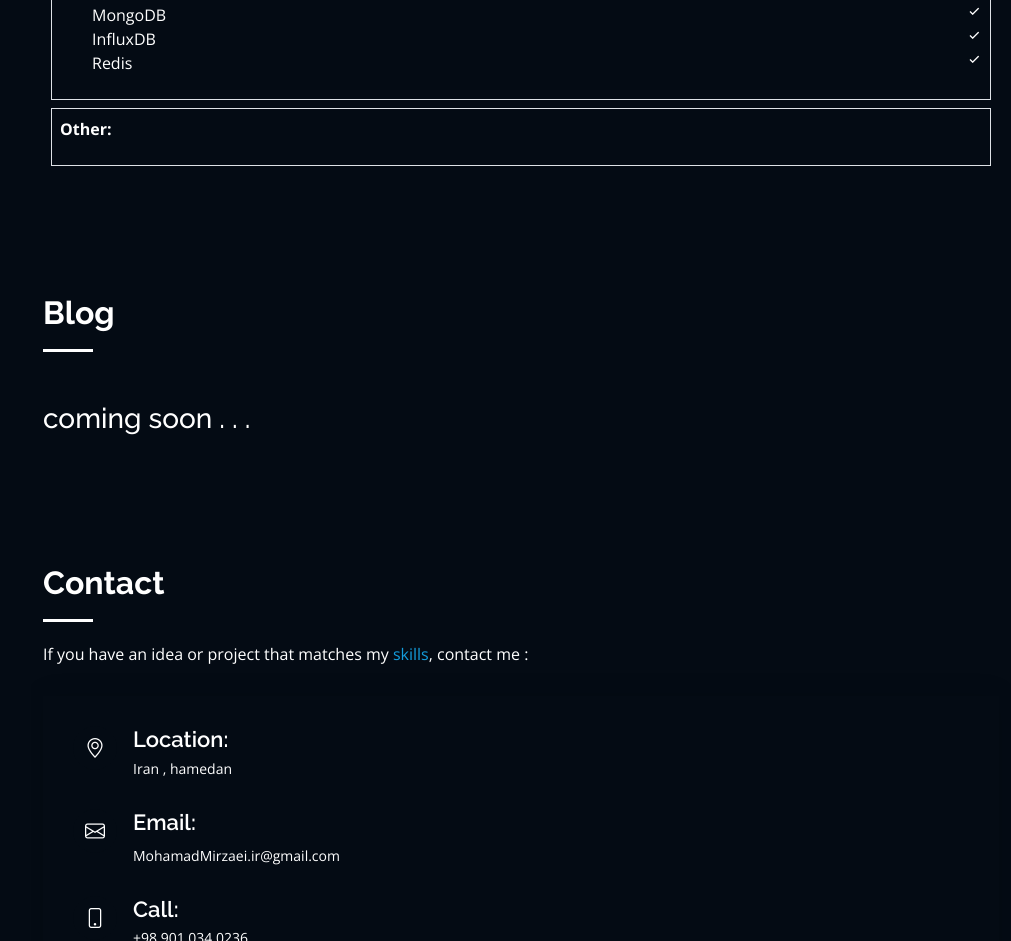
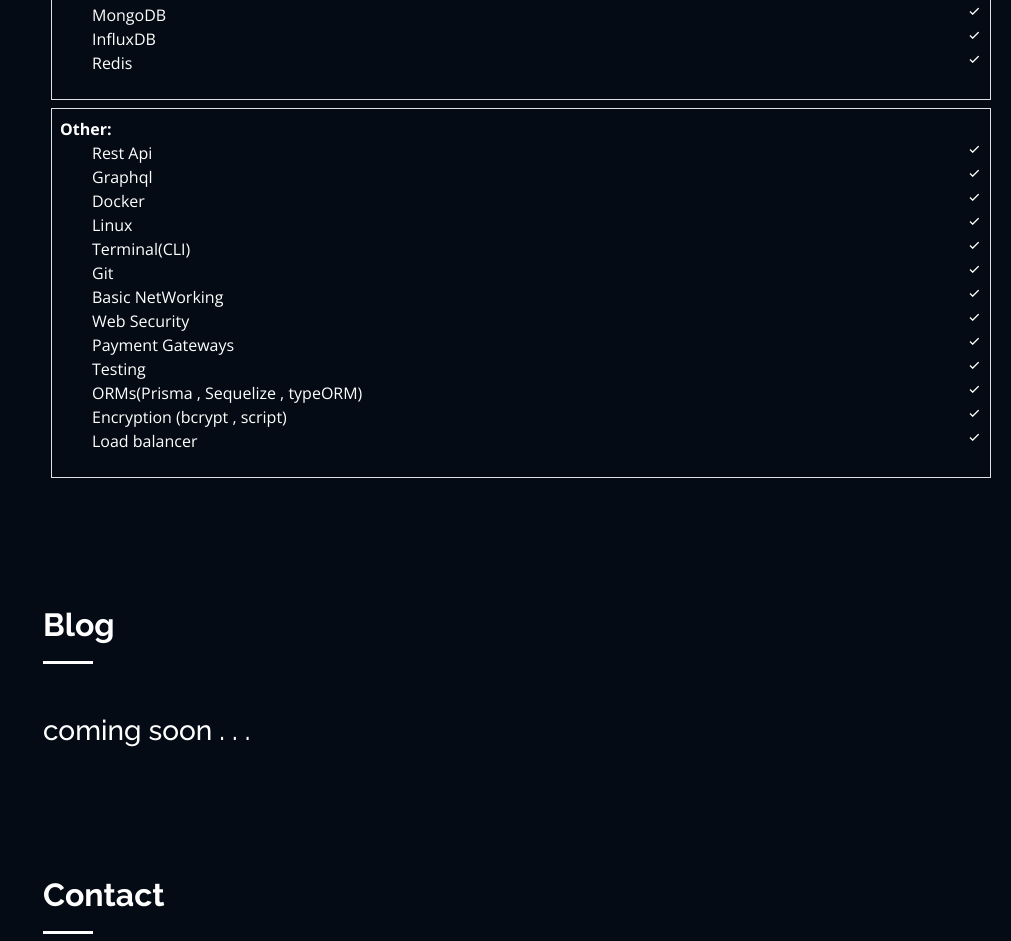
Before and after one commit to MohamadMirzaeiDev/my-website, a plain HTML site: page index.html in a window 1280 px wide. Shown: the part 1893-2834 px from the top of the page, without its empty margins (269-1280 px from the left). Drawn offline with nearby package versions, Linux system fonts and the light colour scheme.

Commit message:
edit tags (index.html)

```diff
--- a/index.html
+++ b/index.html
@@ -142,7 +142,19 @@
             <div class="border p-2 m-2">
               <b>Other:</b>
               <ul>
-
+                <li><span>Rest Api</span><i class="bx bx-check"></i></li>
+                <li><span>Graphql</span><i class="bx bx-check"></i></li>
+                <li><span>Docker</span><i class="bx bx-check"></i></li>
+                <li><span>Linux</span><i class="bx bx-check"></i></li>
+                <li><span>Terminal(CLI)</span><i class="bx bx-check"></i></li>
+                <li><span>Git</span><i class="bx bx-check"></i></li>
+                <li><span>Basic NetWorking</span><i class="bx bx-check"></i></li>
+                <li><span>Web Security</span><i class="bx bx-check"></i></li>
+                <li><span> Payment Gateways</span><i class="bx bx-check"></i></li>
+                <li><span>Testing</span><i class="bx bx-check"></i></li>
+                <li><span>ORMs(Prisma , Sequelize , typeORM)</span><i class="bx bx-check"></i></li>
+                <li><span>Encryption (bcrypt , script)</span><i class="bx bx-check"></i></li>
+                <li><span>Load balancer</span><i class="bx bx-check"></i></li>
               </ul>
             </div>
 
```
